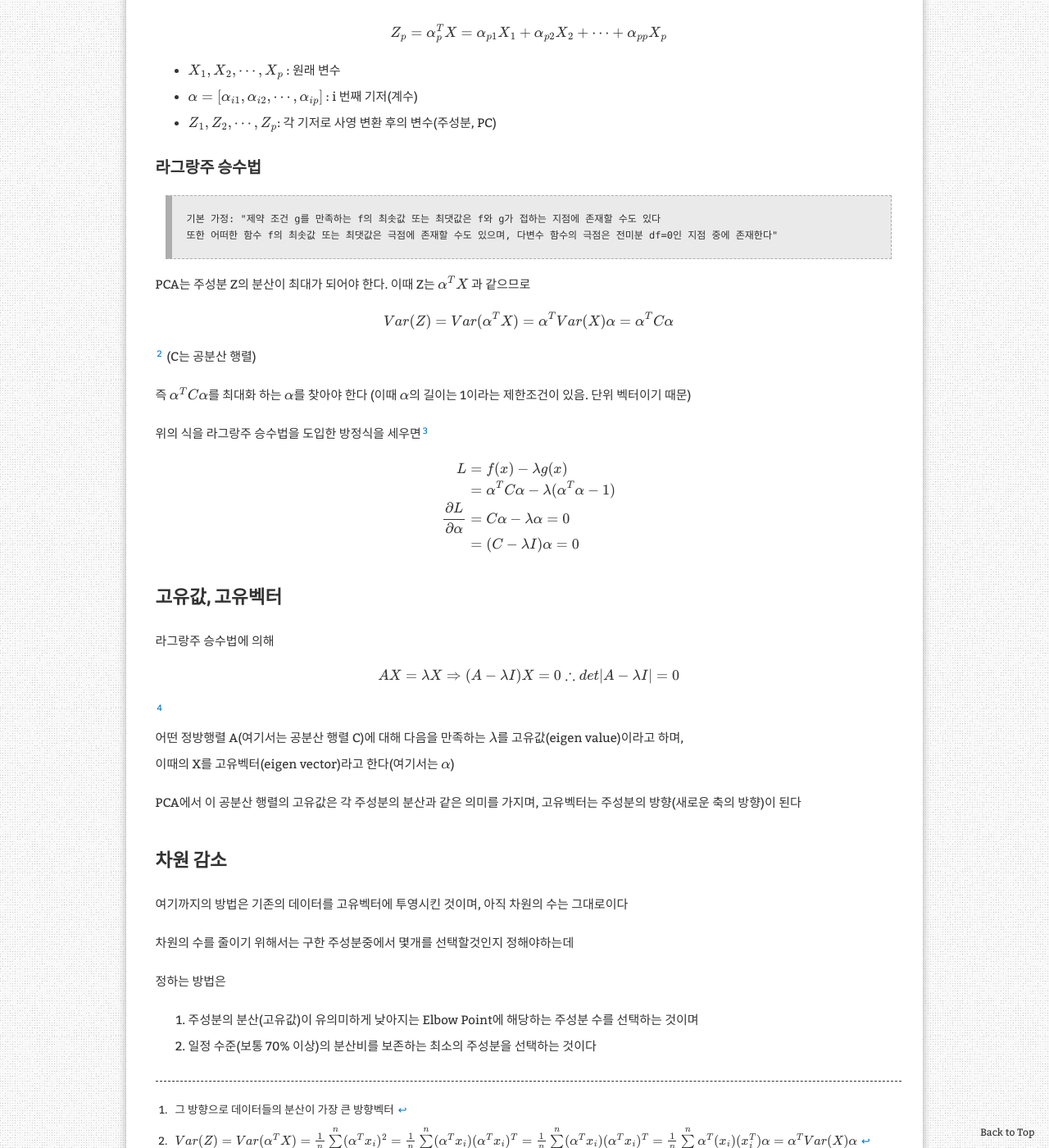
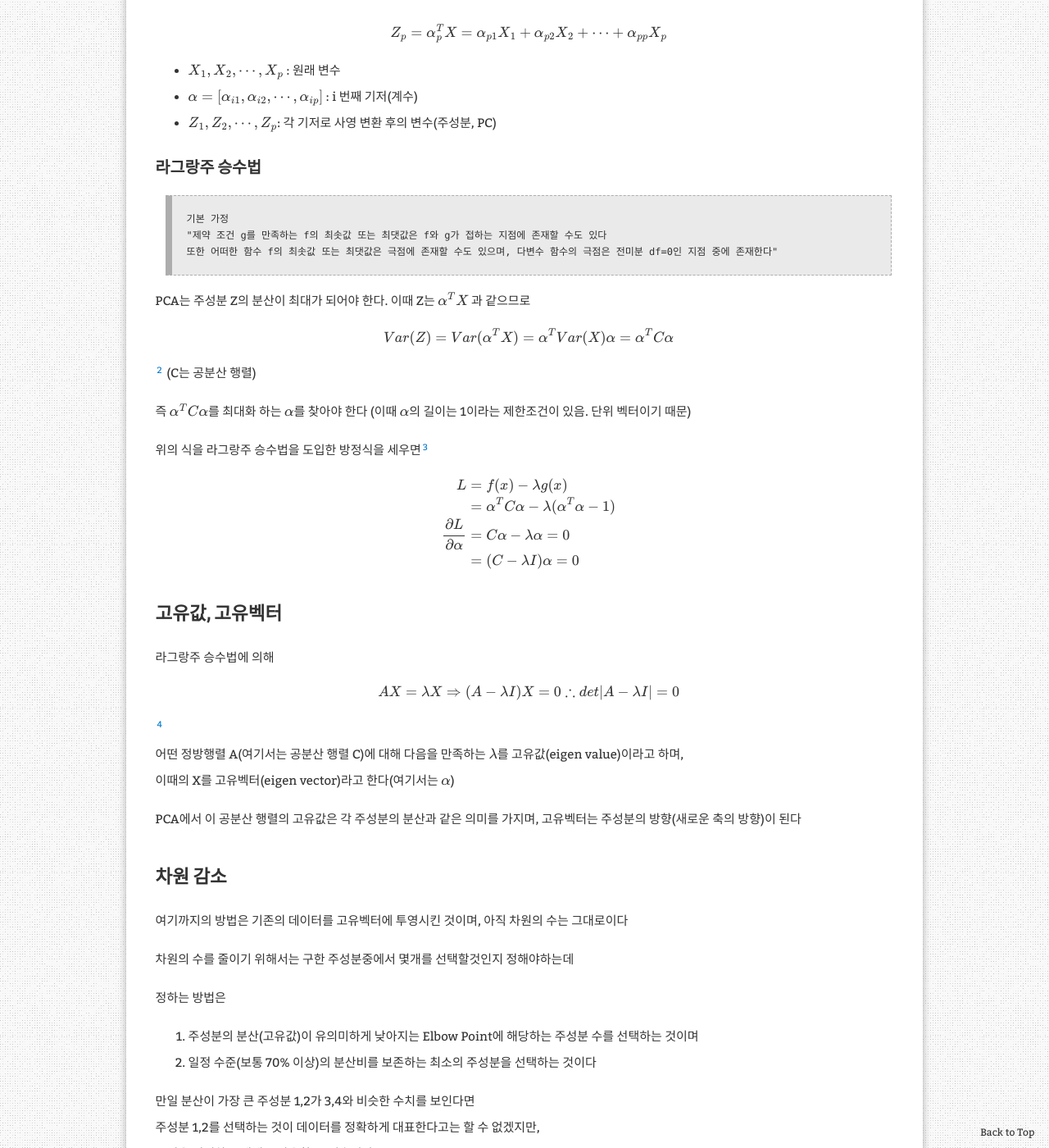
Before and after one commit to aristohyun/aristohyun.github.io, a Jekyll site: the page built from _posts/2021-07-31-PCA.md, in a window 1280 px wide and 1400 px high, scrolled down 1936 px. Shown: the whole window at 82% size. Built offline with Jekyll 4.4.1, drawn with Linux system fonts in a browser that asks for light colours; formulas are drawn with MathJax 3; comment, search, counter and statistics services are not loaded.

Commit message:
Update 2021-07-31-PCA.md

```diff
--- a/_posts/2021-07-31-PCA.md
+++ b/_posts/2021-07-31-PCA.md
@@ -57,7 +57,8 @@ redirect_from:
 
 ### 라그랑주 승수법
 
-> 기본 가정: "제약 조건 g를 만족하는 f의 최솟값 또는 최댓값은 f와 g가 접하는 지점에 존재할 수도 있다
+> 기본 가정
+> "제약 조건 g를 만족하는 f의 최솟값 또는 최댓값은 f와 g가 접하는 지점에 존재할 수도 있다
 > 또한 어떠한 함수 f의 최솟값 또는 최댓값은 극점에 존재할 수도 있으며, 다변수 함수의 극점은 전미분 df=0인 지점 중에 존재한다"
 
 PCA는 주성분 Z의 분산이 최대가 되어야 한다. 이때 Z는 $\alpha ^T X$ 과 같으므로
@@ -102,6 +103,13 @@ PCA에서 이 공분산 행렬의 고유값은 각 주성분의 분산과 같은
 2. 일정 수준(보통 70% 이상)의 분산비를 보존하는 최소의 주성분을 선택하는 것이다
 
 
+만일 분산이 가장 큰 주성분 1,2가 3,4와 비슷한 수치를 보인다면
+주성분 1,2를 선택하는 것이 데이터를 정확하게 대표한다고는 할 수 없겠지만,
+군집을 식별하는 데에는 사용할 수 있습니다
+
+![image](https://user-images.githubusercontent.com/32366711/128162226-27b95050-437d-4ebf-85f2-a31562c8880a.png)
+
+
 [^principal]: 그 방향으로 데이터들의 분산이 가장 큰 방향벡터
 [^Lagrange]: $\frac { \partial (X^T A X) }{\partial X} = X^T(A + A^T)$, $ \frac{\partial L}{\partial \alpha} = \alpha ^T(C + C^T) - \lambda (2 \alpha^T) = 2 \alpha^T C - 2\lambda \alpha^T = 0, (\alpha^T C - \lambda \alpha^T) ^T = C \alpha - \lambda \alpha = 0, (C-\lambda I) \alpha = 0 $
 [^matrix]: 1. Ax = 0을 만족하는 솔루션 x의 집합이 존재하는데, 이것을 nullspace라고 부른다. 2. Ax = 0일때만 위의 식을 만족한다면, A는 역행렬이 존재한다.(invertible). 만약 Ax = 0 을 만족하는 해가 무수히 많다면, A는 비가역 행렬이다. 즉, 역행렬이 존재하지 않는다.
```
